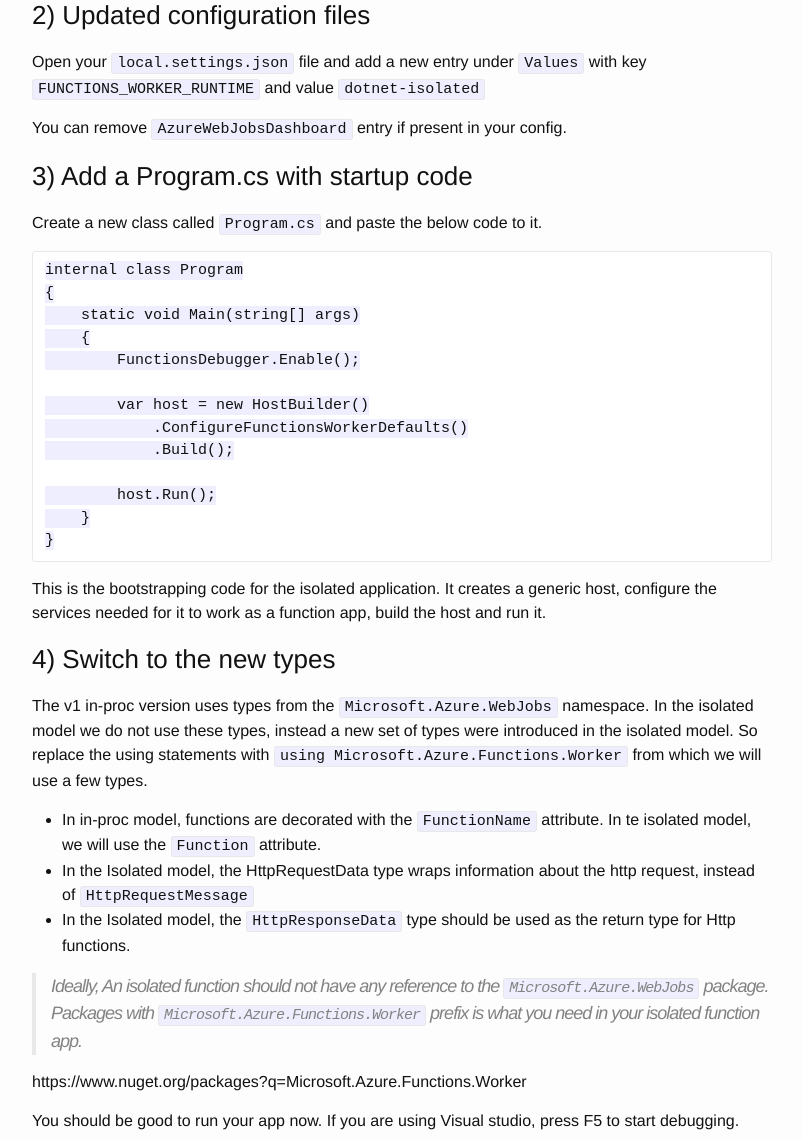
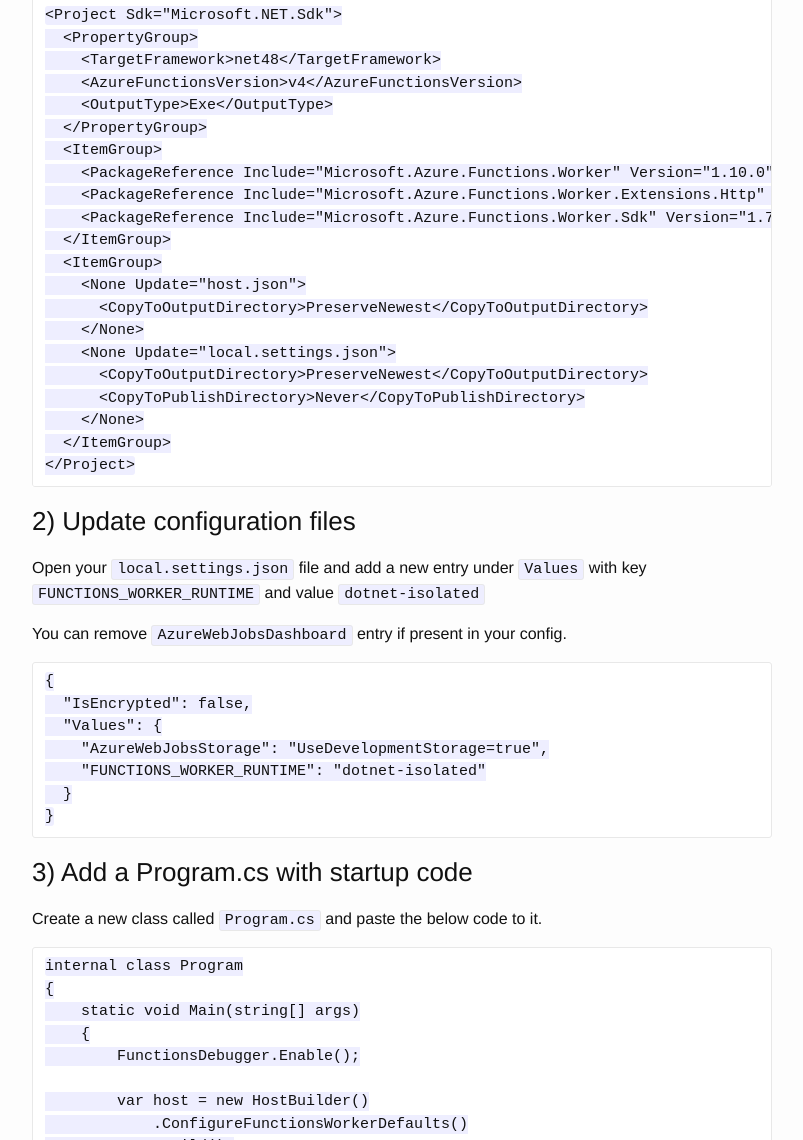
Before and after one commit to kshyju/techiesweb.net, a Jekyll site: the page built from _posts/2022-05-15-azure-functions-v1-to-v4-migration-guide.md, in a window 1280 px wide and 1400 px high, scrolled down 1167 px, cut to the strip 260-1400 px from the top of the window. Shown: the whole strip, without its empty margins (238-1041 px from the left). Built offline with Jekyll 4.4.1, drawn with Linux system fonts in a browser that asks for light colours; some of the changed text lies outside the part shown.

Commit message:
Update 2022-05-15-azure-functions-v1-to-v4-migration-guide.md

````diff
--- a/_posts/2022-05-15-azure-functions-v1-to-v4-migration-guide.md
+++ b/_posts/2022-05-15-azure-functions-v1-to-v4-migration-guide.md
@@ -37,22 +37,57 @@
     The in-proc model uses the `Microsoft.NET.Sdk.Functions` package. In the isolated model, we use a different set of packages.
 
     The below 2 packages are needed for all isolated function apps.
-    - Microsoft.Azure.Functions.Worker
-    - Microsoft.Azure.Functions.Worker.Sdk
+    - [Microsoft.Azure.Functions.Worker](https://www.nuget.org/packages/Microsoft.Azure.Functions.Worker)
+    - [Microsoft.Azure.Functions.Worker.Sdk](https://www.nuget.org/packages/Microsoft.Azure.Functions.Worker.Sdk)
 
     The below package is needed for Http functions. Since our example is migrating a function app with HttpTrigger, we need this package as well. In the in-proc model, the Microsoft.NET.Sdk.Functions implicitly brings the `Microsoft.Azure.WebJobs.Extensions.Http` package for http function support.
 
-    - Microsoft.Azure.Functions.Worker.Extensions.Http
+    - [Microsoft.Azure.Functions.Worker.Extensions.Http](https://www.nuget.org/packages/Microsoft.Azure.Functions.Worker.Extensions.Http)
 
 So after these changes, your .csproj file will look like this:
 
 <script src="https://gist.github.com/kshyju/463f9adaa8fd4387b8e3ec1bd6d3b81a.js?file=V4NetFxcsproj.cs"></script>
 
-### 2) Updated configuration files
+```
+<Project Sdk="Microsoft.NET.Sdk">
+  <PropertyGroup>
+    <TargetFramework>net48</TargetFramework>
+    <AzureFunctionsVersion>v4</AzureFunctionsVersion>
+    <OutputType>Exe</OutputType>
+  </PropertyGroup>
+  <ItemGroup>
+    <PackageReference Include="Microsoft.Azure.Functions.Worker" Version="1.10.0" />
+    <PackageReference Include="Microsoft.Azure.Functions.Worker.Extensions.Http" Version="3.0.13" />
+    <PackageReference Include="Microsoft.Azure.Functions.Worker.Sdk" Version="1.7.0" />
+  </ItemGroup>
+  <ItemGroup>
+    <None Update="host.json">
+      <CopyToOutputDirectory>PreserveNewest</CopyToOutputDirectory>
+    </None>
+    <None Update="local.settings.json">
+      <CopyToOutputDirectory>PreserveNewest</CopyToOutputDirectory>
+      <CopyToPublishDirectory>Never</CopyToPublishDirectory>
+    </None>
+  </ItemGroup>
+</Project>
+```
+
+### 2) Update configuration files
 
 Open your `local.settings.json` file and add a new entry under `Values` with key `FUNCTIONS_WORKER_RUNTIME` and value `dotnet-isolated`
 
 You can remove `AzureWebJobsDashboard` entry if present in your config.
+
+```
+{
+  "IsEncrypted": false,
+  "Values": {
+    "AzureWebJobsStorage": "UseDevelopmentStorage=true",
+    "FUNCTIONS_WORKER_RUNTIME": "dotnet-isolated"
+  }
+}
+```
+
 
 ### 3) Add a Program.cs with startup code
 
@@ -74,7 +109,7 @@
 }
 ```
 
-This is the bootstrapping code for the isolated application. It creates a generic host, configure the services needed for it to work as a function app, build the host and run it.
+This is the bootstrapping code for the isolated application. It creates a [generic host](https://learn.microsoft.com/en-us/dotnet/core/extensions/generic-host), configure the services needed for it to work as a function app, build the host and run it.
 
 ### 4) Switch to the new types
 
````
Also changed, not shown: other parts of _posts/2022-05-15-azure-functions-v1-to-v4-migration-guide.md (+1 -1 lines).
